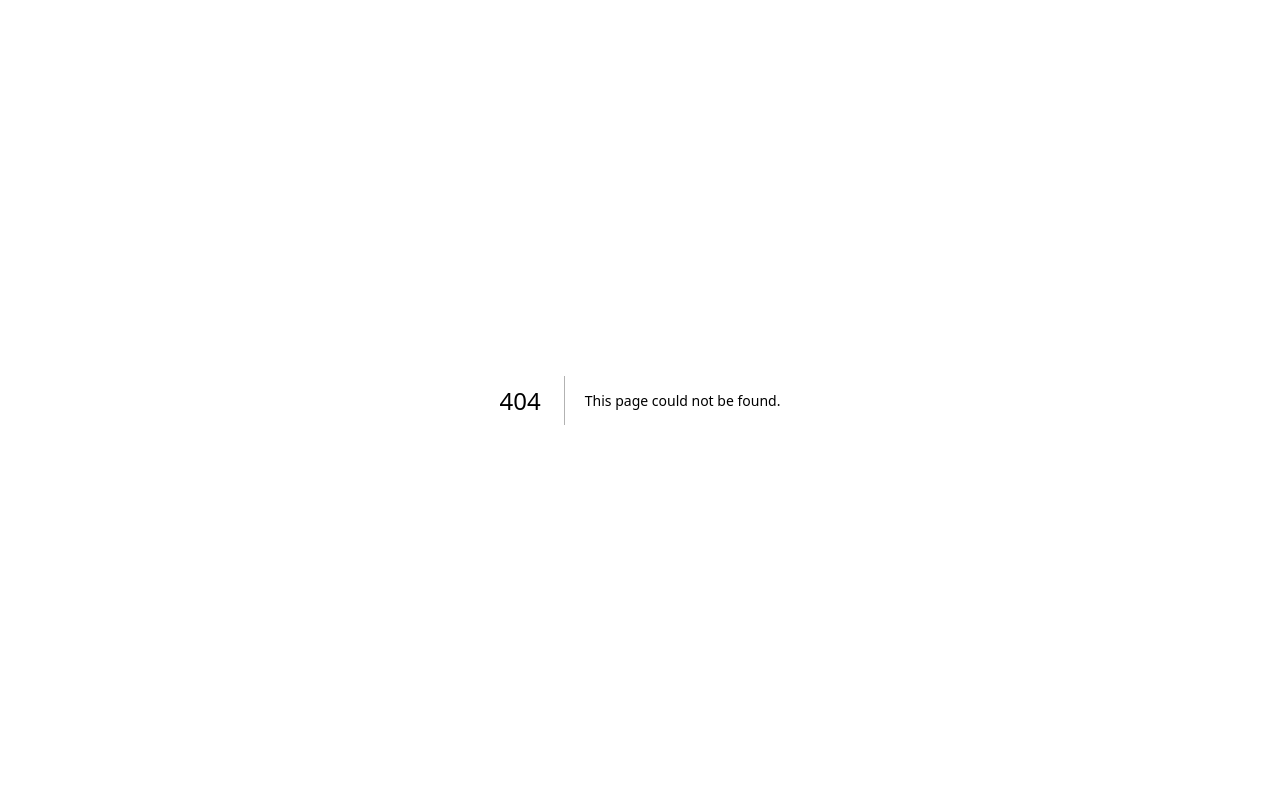
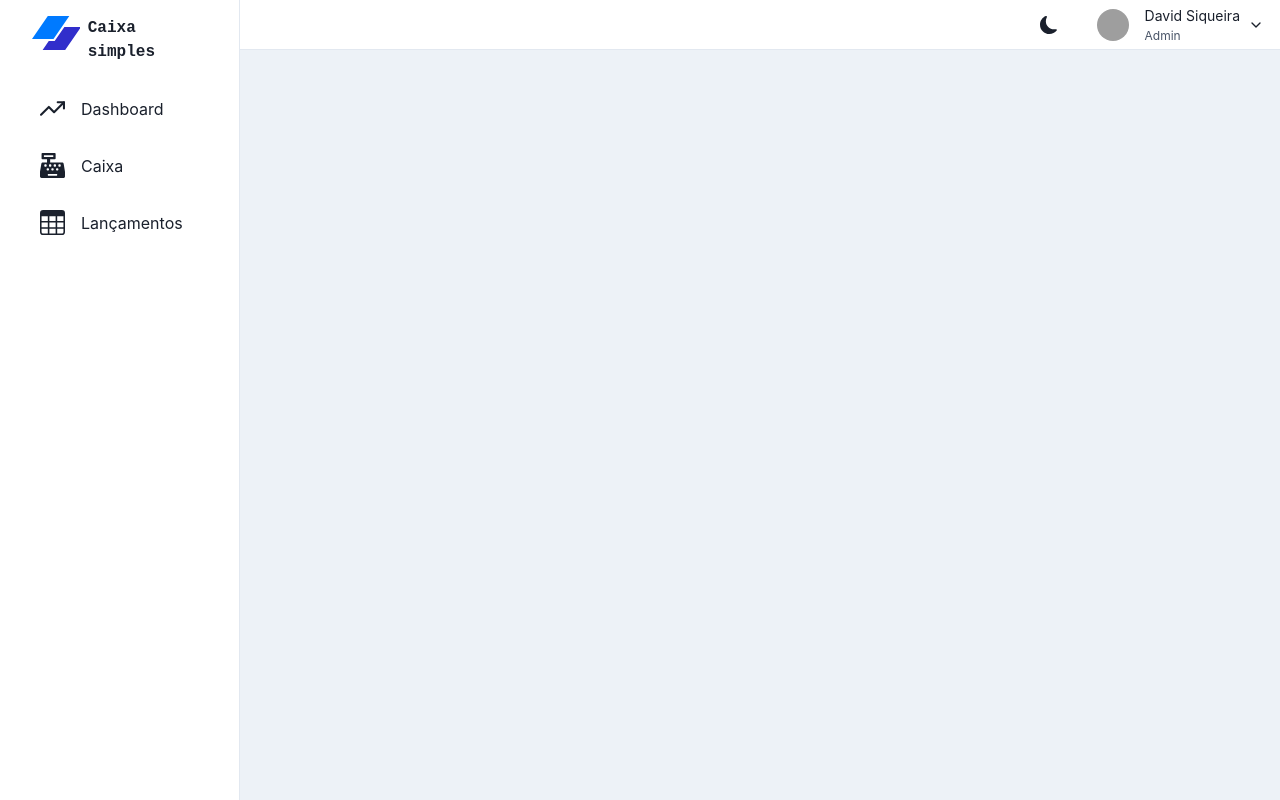
Before and after one commit to davidasiqueira/Caixa-Simples-Web, a Next.js app: page /dashbord in a window 1280 px wide. Before the commit this address had no page. Built offline with nearby package versions, Linux system fonts and the light colour scheme; grey boxes are pictures that could not be loaded.

Commit message:
sidebar and page template

```diff
--- a/components/login/PasswordField.tsx
+++ b/components/login/PasswordField.tsx
@@ -39,6 +39,7 @@ export const PasswordField = forwardRef<HTMLInputElement, InputProps>(
             />
           </InputRightElement>
           <Input
+            placeholder="********"
             backgroundColor={white100}
             id="password"
             ref={mergeRef}
--- /dev/null
+++ b/components/sidebar/sidebar.tsx
@@ -0,0 +1,247 @@
+import React, { ReactNode } from 'react';
+import {
+  IconButton,
+  Avatar,
+  Box,
+  CloseButton,
+  Flex,
+  HStack,
+  VStack,
+  Icon,
+  useColorModeValue,
+  Link,
+  Drawer,
+  DrawerContent,
+  Text,
+  useDisclosure,
+  BoxProps,
+  FlexProps,
+  Menu,
+  MenuButton,
+  MenuDivider,
+  MenuItem,
+  MenuList,
+  useColorMode,
+} from '@chakra-ui/react';
+import {
+  FiHome,
+  FiTrendingUp,
+  FiCompass,
+  FiStar,
+  FiSettings,
+  FiMenu,
+  FiBell,
+  FiChevronDown,
+} from 'react-icons/fi';
+import {
+  BsMoonFill,
+  BsSun,
+  BsTable,
+} from 'react-icons/bs'
+import {
+  FaCashRegister
+} from 'react-icons/fa'
+import { IconType } from 'react-icons';
+import { ReactText } from 'react';
+import { Logo } from '../login/Logo';
+
+interface LinkItemProps {
+  name: string;
+  icon: IconType;
+}
+const LinkItems: Array<LinkItemProps> = [
+  { name: 'Dashboard', icon: FiTrendingUp },
+  { name: 'Caixa', icon: FaCashRegister },
+  { name: 'Lançamentos', icon: BsTable },
+];
+
+export default function SidebarWithHeader({
+  children,
+}: {
+  children: ReactNode;
+}) {
+  const { isOpen, onOpen, onClose } = useDisclosure();
+  return (
+    <Box minH="100vh" bg={useColorModeValue('gray.100', 'gray.900')}>
+      <SidebarContent
+        onClose={() => onClose}
+        display={{ base: 'none', md: 'block' }}
+      />
+      <Drawer
+        autoFocus={false}
+        isOpen={isOpen}
+        placement="left"
+        onClose={onClose}
+        returnFocusOnClose={false}
+        onOverlayClick={onClose}
+        size="full">
+        <DrawerContent>
+          <SidebarContent onClose={onClose} />
+        </DrawerContent>
+      </Drawer>
+      {/* mobilenav */}
+      <MobileNav onOpen={onOpen} />
+      <Box ml={{ base: 0, md: 60 }} p="4">
+        {children}
+      </Box>
+    </Box>
+  );
+}
+
+interface SidebarProps extends BoxProps {
+  onClose: () => void;
+}
+
+const SidebarContent = ({ onClose, ...rest }: SidebarProps) => {
+  return (
+    <Box
+      transition="3s ease"
+      bg={useColorModeValue('white', 'gray.900')}
+      borderRight="1px"
+      borderRightColor={useColorModeValue('gray.200', 'gray.700')}
+      w={{ base: 'full', md: 60 }}
+      pos="fixed"
+      h="full"
+      {...rest}>
+      <Flex h="20" alignItems="center" mx="8" justifyContent="space-between">
+        <Text fontSize="16px" fontFamily="monospace" fontWeight="bold">
+        <Flex
+          flexDirection="row">
+          <Logo viewBox='none' width="50px" mr={2}/>
+          Caixa simples
+          </Flex>
+        </Text>
+        <CloseButton display={{ base: 'flex', md: 'none' }} onClick={onClose} />
+      </Flex>
+      {LinkItems.map((link) => (
+        <NavItem key={link.name} icon={link.icon}>
+          {link.name}
+        </NavItem>
+      ))}
+    </Box>
+  );
+};
+
+interface NavItemProps extends FlexProps {
+  icon: IconType;
+  children: ReactText;
+}
+const NavItem = ({ icon, children, ...rest }: NavItemProps) => {
+  return (
+    <Link href="#" style={{ textDecoration: 'none' }} _focus={{ boxShadow: 'none' }}>
+      <Flex
+        align="center"
+        p="4"
+        mx="4"
+        borderRadius="lg"
+        role="group"
+        cursor="pointer"
+        _hover={{
+          bg: 'cyan.400',
+          color: 'white',
+        }}
+        {...rest}>
+        {icon && (
+          <Icon
+            mr="4"
+            ml="2"
+            fontSize="25"
+            _groupHover={{
+              color: 'white',
+            }}
+            as={icon}
+          />
+        )}
+        {children}
+      </Flex>
+    </Link>
+  );
+};
+
+interface MobileProps extends FlexProps {
+  onOpen: () => void;
+}
+const MobileNav = ({ onOpen, ...rest }: MobileProps) => {
+  const { colorMode, toggleColorMode } = useColorMode()
+
+  return (
+    <Flex
+      ml={{ base: 0, md: 60 }}
+      px={{ base: 4, md: 4 }}
+      height="50"
+      alignItems="center"
+      bg={useColorModeValue('white', 'gray.900')}
+      borderBottomWidth="1px"
+      borderBottomColor={useColorModeValue('gray.200', 'gray.700')}
+      justifyContent={{ base: 'space-between', md: 'flex-end' }}
+      {...rest}>
+      <IconButton
+        display={{ base: 'flex', md: 'none' }}
+        onClick={onOpen}
+        variant="outline"
+        aria-label="open menu"
+        icon={<FiMenu />}
+      />
+
+      <Text
+        display={{ base: 'flex', md: 'none' }}
+        fontSize="16px"
+        fontFamily="monospace"
+        fontWeight="bold">
+        <Flex flexDirection="row" align="center">
+          <Logo viewBox='none' mt="16px" mr={3} width="50px"/>
+            caixa simples
+          </Flex>
+
+      </Text>
+
+      <HStack spacing={{ base: '0', md: '6' }}>
+        <IconButton
+          onClick={toggleColorMode}
+          size="lg"
+          variant="ghost"
+          aria-label="open menu"
+          icon={colorMode === 'light' ? <BsMoonFill/> : <BsSun/>}
+        />
+        <Flex alignItems={'center'}>
+          <Menu>
+            <MenuButton
+              py={2}
+              transition="all 0.3s"
+              _focus={{ boxShadow: 'none' }}>
+              <HStack>
+                <Avatar
+                  size={'sm'}
+                  src={
+                    'https://media.discordapp.net/attachments/668160716804718597/1066892562041933965/image.png?width=465&height=458'
+                  }
+                />
+                <VStack
+                  display={{ base: 'none', md: 'flex' }}
+                  alignItems="flex-start"
+                  spacing="1px"
+                  ml="2">
+                  <Text fontSize="sm">David Siqueira</Text>
+                  <Text fontSize="xs" color="gray.600">
+                    Admin
+                  </Text>
+                </VStack>
+                <Box display={{ base: 'none', md: 'flex' }}>
+                  <FiChevronDown />
+                </Box>
+              </HStack>
+            </MenuButton>
+            <MenuList
+              bg={useColorModeValue('white', 'gray.900')}
+              borderColor={useColorModeValue('gray.200', 'gray.700')}>
+              <MenuItem>Profile</MenuItem>
+              <MenuItem>Settings</MenuItem>
+              <MenuDivider />
+              <MenuItem>Sign out</MenuItem>
+            </MenuList>
+          </Menu>
+        </Flex>
+      </HStack>
+    </Flex>
+  );
+};
--- a/package.json
+++ b/package.json
@@ -7,6 +7,7 @@
     "type-check": "tsc"
   },
   "dependencies": {
+    "@chakra-ui/icons": "^2.0.17",
     "@chakra-ui/react": "^2.4.9",
     "@emotion/react": "^11.10.5",
     "@emotion/styled": "^11.10.5",
--- /dev/null
+++ b/pages/dashbord.tsx
@@ -0,0 +1,16 @@
+import { Flex } from "@chakra-ui/react";
+import SidebarWithHeader from "../components/sidebar/sidebar";
+
+
+const Dashbord = () => {
+  return (
+
+      <SidebarWithHeader>
+
+      </SidebarWithHeader>
+
+
+  )
+};
+
+export default Dashbord;
```
Also changed, not shown: utils/sample-data.ts (deleted, +0 -9 lines), 1 other file (tests, documents, lock files or other folders).
